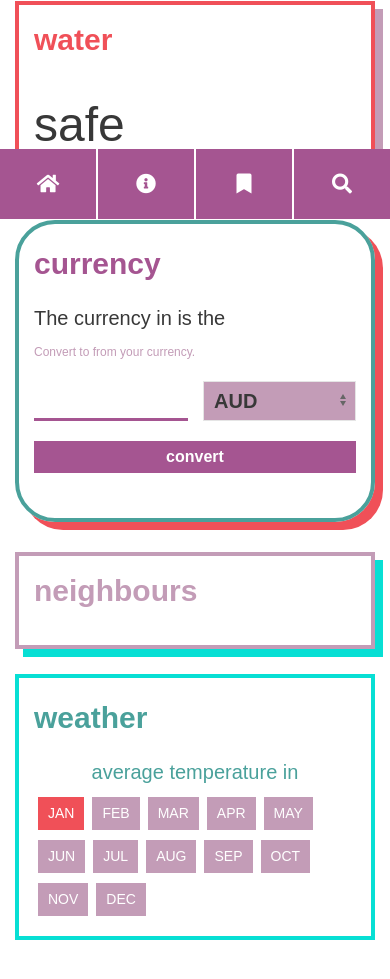
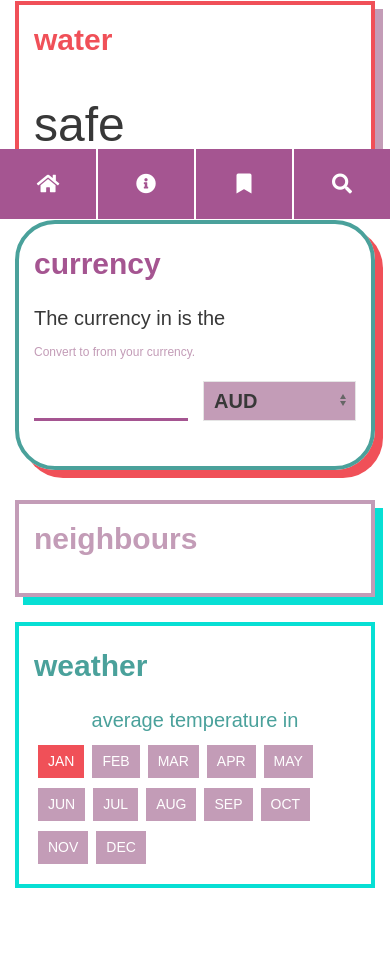
Before and after one commit to ffakih5/Travelmate, a plain HTML site: page dashboard/index.html in a window 390 px wide. Shown: the part 625-1604 px from the top of the page. Drawn offline with nearby package versions, Linux system fonts and the light colour scheme; no server answers; some icons are missing; a web font is replaced by a local one.

Commit message:
delete mobile convert button

```diff
--- a/dashboard/index.html
+++ b/dashboard/index.html
@@ -156,7 +156,7 @@
                                             <option data-currency="SEK">SEK</option>
                                         </select>
                                     </div>
-                                        <button type="submit" class="convert-button uk-hidden@m">convert</button>
+                                        <!-- <button type="submit" class="convert-button uk-hidden@m">convert</button> -->
                                 </form>
                                 <div class="currency-result"><span id="convert-result"></span><span id="result-code"></span></div>
                             </div>
```
